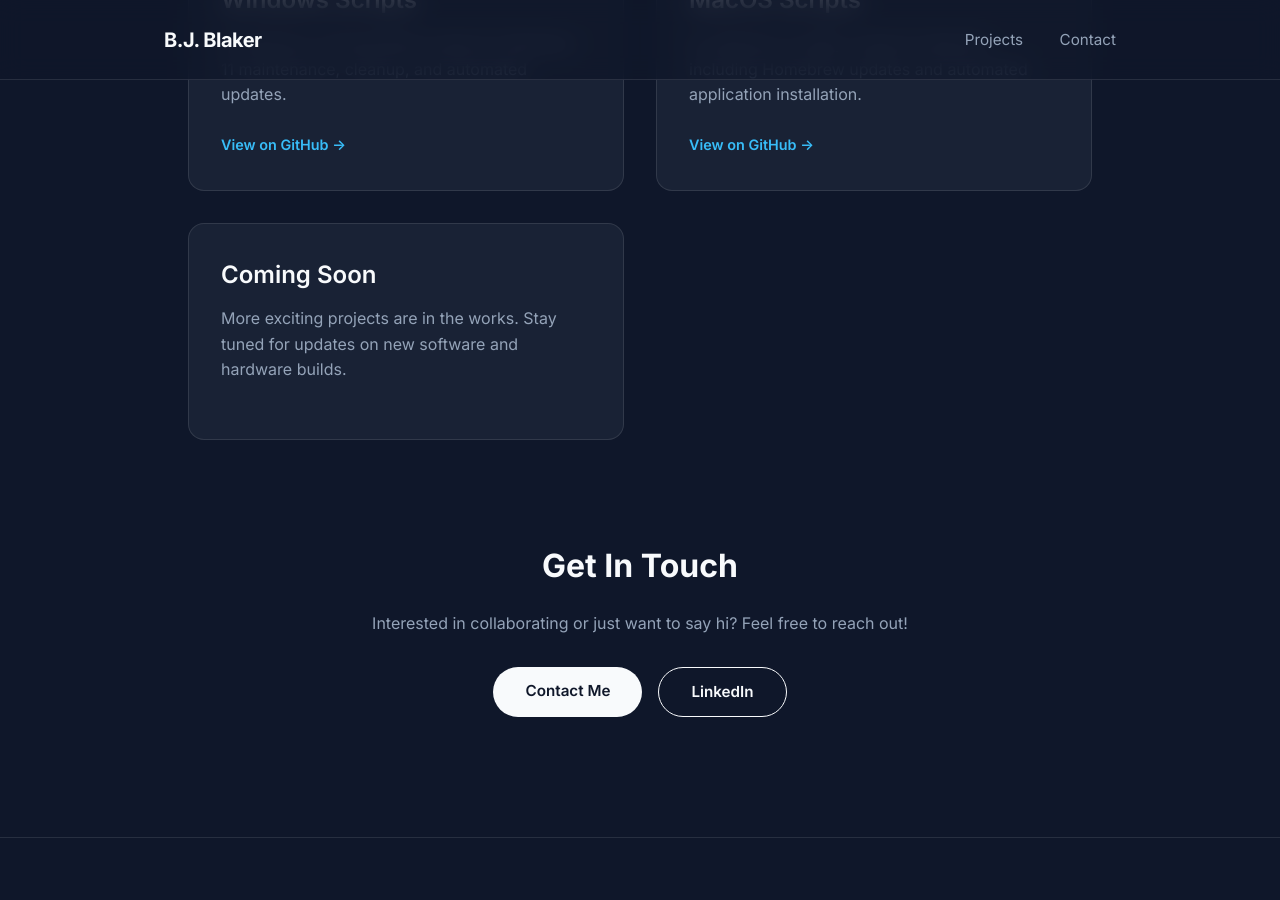
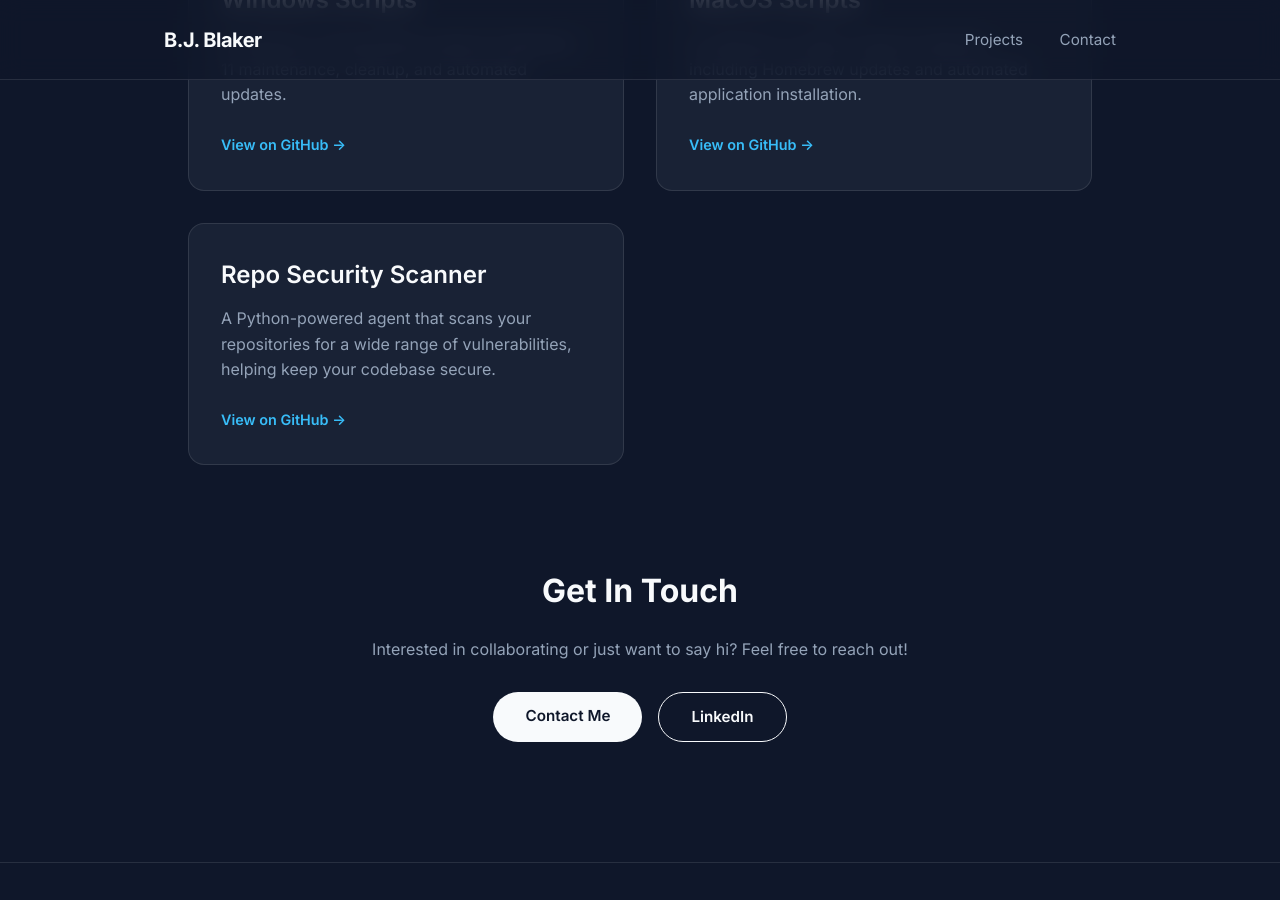
Before and after one commit to bjblakerpy/bjblakerpy.github.io, a Jekyll site: the page built from index.md, in a window 1280 px wide and 900 px high, scrolled down 967 px. Built offline with Jekyll 4.4.1, drawn with Linux system fonts in a browser that asks for light colours.

Commit message:
Add Repo Security Scanner project to portfolio
Co-Authored-By: Claude Opus 4.6 <noreply@anthropic.com>

```diff
--- a/index.md
+++ b/index.md
@@ -49,12 +49,16 @@ title: Home
             </div>
         </article>
 
+        <!-- Project 5 -->
+        <article class="project-card">
+            <h3>Repo Security Scanner</h3>
+            <p>A Python-powered agent that scans your repositories for a wide range of vulnerabilities, helping keep your codebase secure.</p>
+            <div class="links">
+                <a href="https://github.com/bjblakerpy/repo-security-scanner" target="_blank">View on GitHub &rarr;</a>
+            </div>
+        </article>
+
         <!-- Add more projects here as needed -->
-        <!-- Example Placeholder -->
-         <article class="project-card">
-            <h3>Coming Soon</h3>
-            <p>More exciting projects are in the works. Stay tuned for updates on new software and hardware builds.</p>
-        </article>
 
     </div>
 </section>
```
